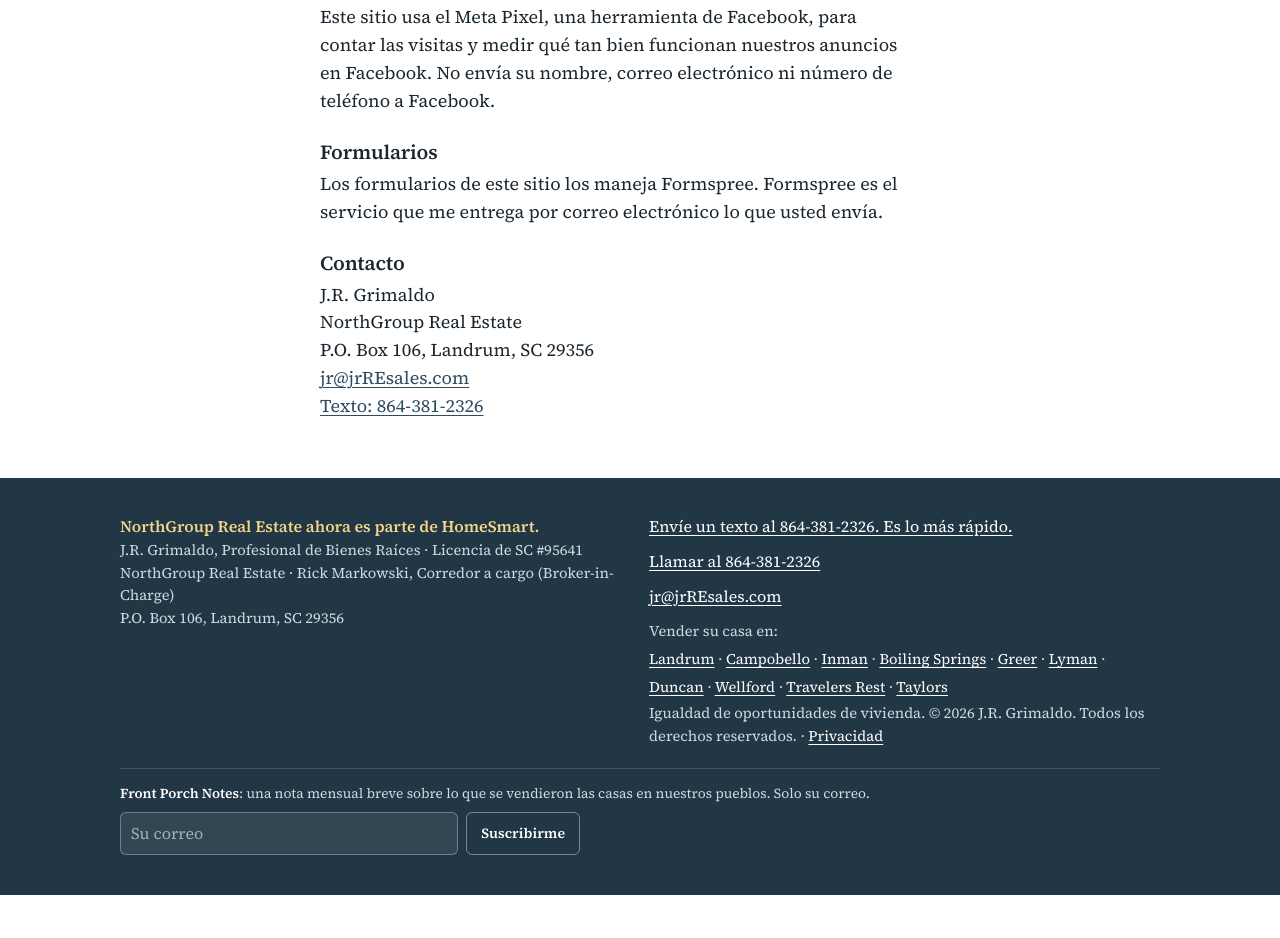
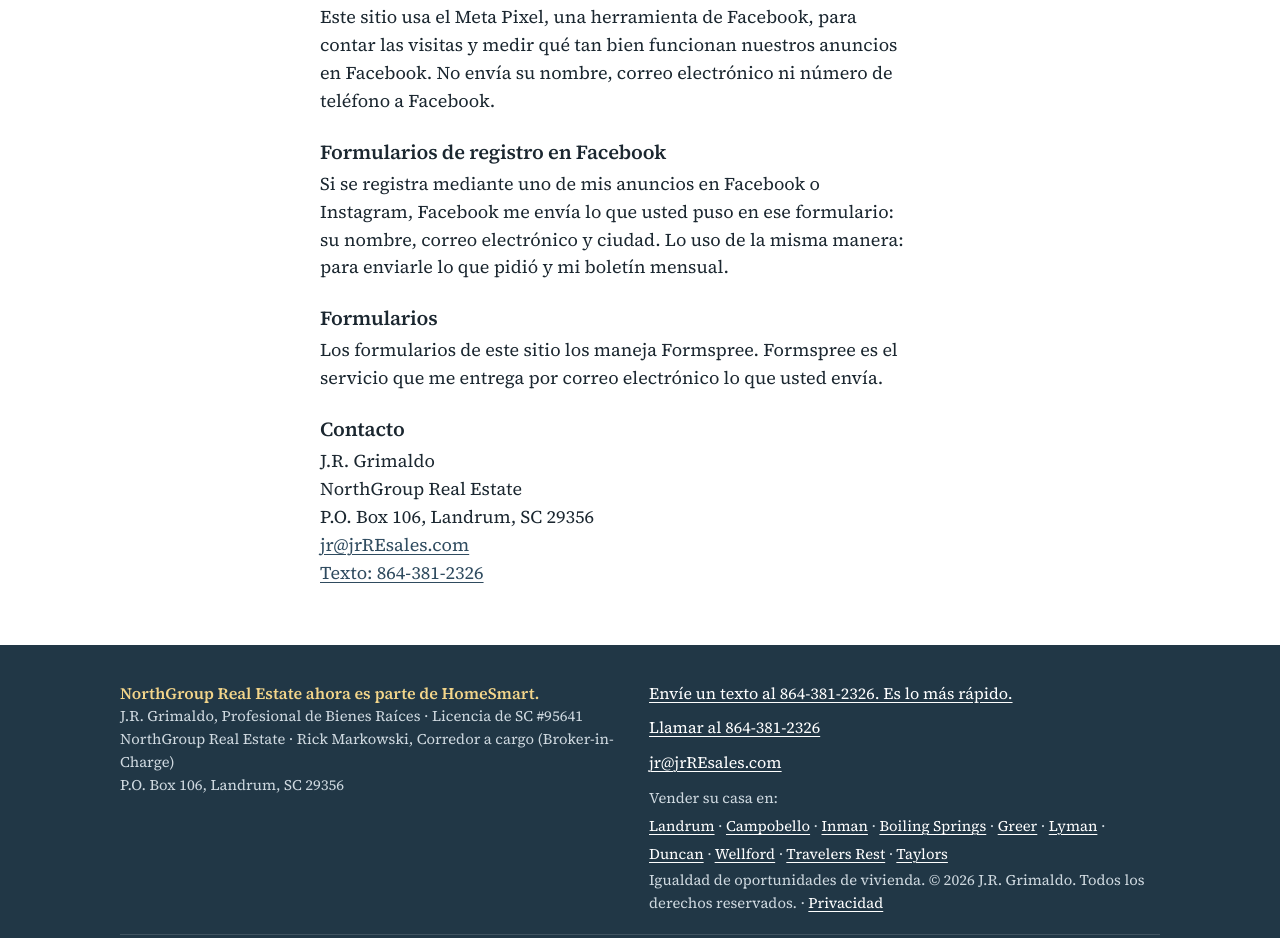
Before and after one commit to jaygrimaldo/jrresales, a plain HTML site: page docs/es/privacy.html in a window 1280 px wide. Shown: the part 798-1736 px from the top of the page. Before the commit the page ends 1693 px from the top, so only its background shows below. Drawn offline with Linux system fonts and the light colour scheme.

Commit message:
Privacy: add Facebook sign-up forms section (EN/ES) for lead ad
Co-Authored-By: Claude Opus 5.5 <noreply@anthropic.com>
Claude-Session: https://claude.ai/code/session_01BuSGmpm1ma5hXtRt8xu21m

```diff
--- a/docs/es/privacy.html
+++ b/docs/es/privacy.html
@@ -56,7 +56,7 @@ src="https://www.facebook.com/tr?id=1432161975184837&ev=PageView&noscript=1"
 <section><div class="wrap privacy">
   <h1>Privacidad</h1>
   <p>Esta página explica qué recoge este sitio y qué hago con eso.</p>
-  <h2>Lo que recojo</h2><p>Recojo solo lo que usted escribe en un formulario: su nombre, correo electrónico, teléfono, la dirección de su casa o su dirección postal, y lo que me cuente sobre su casa.</p><p>Lo recibo solo cuando usted envía un formulario. Si no envía un formulario, no recibo nada de eso.</p><h2>Para qué</h2><p>Lo uso para enviarle la guía o el libro que pidió, para enviarle mi boletín mensual y para contestarle.</p><p>No vendo ni alquilo la información de nadie.</p><h2>Cancelar la suscripción</h2><p>Cada boletín trae un enlace para cancelar la suscripción. También puede escribirme a jr@jrREsales.com y lo quito de la lista.</p><h2>Facebook</h2><p>Este sitio usa el Meta Pixel, una herramienta de Facebook, para contar las visitas y medir qué tan bien funcionan nuestros anuncios en Facebook. No envía su nombre, correo electrónico ni número de teléfono a Facebook.</p><h2>Formularios</h2><p>Los formularios de este sitio los maneja Formspree. Formspree es el servicio que me entrega por correo electrónico lo que usted envía.</p>
+  <h2>Lo que recojo</h2><p>Recojo solo lo que usted escribe en un formulario: su nombre, correo electrónico, teléfono, la dirección de su casa o su dirección postal, y lo que me cuente sobre su casa.</p><p>Lo recibo solo cuando usted envía un formulario. Si no envía un formulario, no recibo nada de eso.</p><h2>Para qué</h2><p>Lo uso para enviarle la guía o el libro que pidió, para enviarle mi boletín mensual y para contestarle.</p><p>No vendo ni alquilo la información de nadie.</p><h2>Cancelar la suscripción</h2><p>Cada boletín trae un enlace para cancelar la suscripción. También puede escribirme a jr@jrREsales.com y lo quito de la lista.</p><h2>Facebook</h2><p>Este sitio usa el Meta Pixel, una herramienta de Facebook, para contar las visitas y medir qué tan bien funcionan nuestros anuncios en Facebook. No envía su nombre, correo electrónico ni número de teléfono a Facebook.</p><h2>Formularios de registro en Facebook</h2><p>Si se registra mediante uno de mis anuncios en Facebook o Instagram, Facebook me envía lo que usted puso en ese formulario: su nombre, correo electrónico y ciudad. Lo uso de la misma manera: para enviarle lo que pidió y mi boletín mensual.</p><h2>Formularios</h2><p>Los formularios de este sitio los maneja Formspree. Formspree es el servicio que me entrega por correo electrónico lo que usted envía.</p>
   <h2>Contacto</h2>
   <p>J.R. Grimaldo<br>NorthGroup Real Estate<br>P.O. Box 106, Landrum, SC 29356<br><a href="mailto:jr@jrREsales.com">jr@jrREsales.com</a><br><a href="sms:+18643812326">Texto: 864-381-2326</a></p>
 </div></section>
```
Also changed, not shown: docs/privacy.html (+1 -1 lines).
